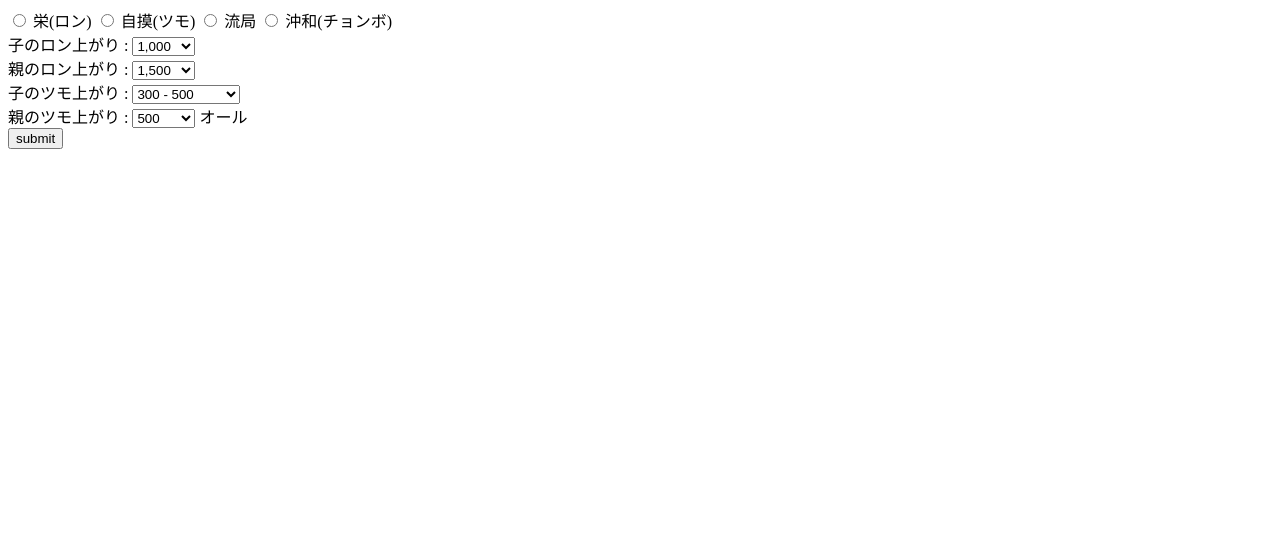
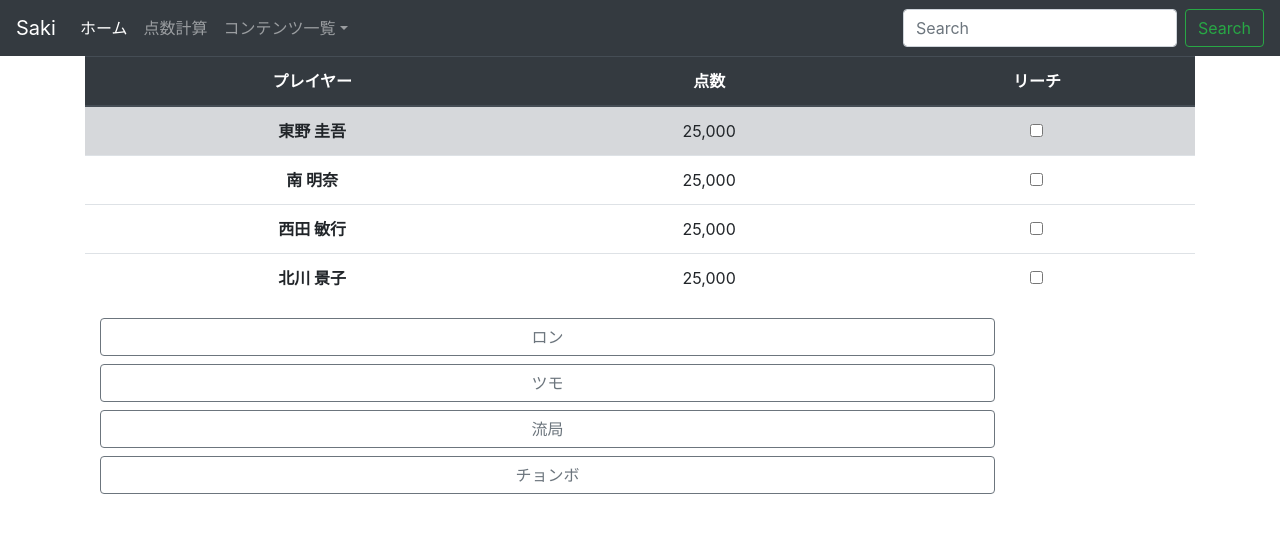
Before and after one commit to TerauchiTonnnura/Mahjong_score, a Django app: template mahjong_score/saki/templates/saki/enter_kyoku_result.html in a window 1280 px wide. Shown: the top 533 px of the page. Run offline with Django 3.2, Linux system fonts and the light colour scheme; the template is opened without the code that fills it: values that come from a table or form of the project are taken from there, others are empty; parts of the project's set-up code (start-up, migrations or seed data) failed here and were passed over; some libraries are stand-ins or nearby versions.

Commit message:
プレイヤーテーブル, 上がりタイプのアコーディオンの作成

```diff
--- a/mahjong_score/saki/forms.py
+++ b/mahjong_score/saki/forms.py
@@ -39,13 +39,6 @@ class StartGame(forms.Form):
         widget=forms.TextInput()
     )
 
-
-RESULT_CHOICES = (
-    ('ron', '栄(ロン)'),
-    ('tsumo', '自摸(ツモ)'),
-    ('ryukyoku', '流局'),
-    ('tyonbo', '沖和(チョンボ)')
-)
 
 CHILDREN_RON_POINT = (
     ('1000', ' 1,000'),
@@ -143,23 +136,25 @@ PARENT_TSUMO_POINT = (
     ('16000', '16,000'),
 )
 
-
-class EnterKyoku(forms.Form):
-    result = forms.ChoiceField(
-        widget=forms.RadioSelect,
-        choices=RESULT_CHOICES,
-        required=True,
-
-    )
+UNIQUE_RYUKYOKU_TYPE = (
+    ('0', '荒牌平局'),
+    ('1', '四風連打'),
+    ('2', '九種九牌'),
+    ('3', '四開槓'),
+    ('4', '三家和'),
+    ('5', '四家立直'),
+)
 
 
 class RonForm(forms.Form):
     child_point = forms.ChoiceField(
+        label='子のロン上がり',
         widget=forms.Select,
         choices=CHILDREN_RON_POINT
     )
 
     parent_point = forms.ChoiceField(
+        label='親のロン上がり',
         widget=forms.Select,
         choices=PARENT_RON_POINT
     )
@@ -167,11 +162,20 @@ class RonForm(forms.Form):
 
 class TsumoForm(forms.Form):
     child_point = forms.ChoiceField(
+        label='子のツモ上がり',
         widget=forms.Select,
         choices=CHILDREN_TSUMO_POINT
     )
 
     parent_point = forms.ChoiceField(
+        label='親のツモ上がり',
         widget=forms.Select,
         choices=PARENT_TSUMO_POINT
     )
+
+
+class RyukyokuForm(forms.Form):
+    unique = forms.ChoiceField(
+        widget=forms.Select,
+        choices=UNIQUE_RYUKYOKU_TYPE
+    )
--- a/mahjong_score/saki/templates/saki/enter_kyoku_result.html
+++ b/mahjong_score/saki/templates/saki/enter_kyoku_result.html
@@ -1,16 +1,164 @@
+{% extends "base.html" %}
+{% block contents %}
+
+<!-- プレイヤーの得点状況の表示，及びリーチ状況の入力 -->
+<table class="table">
+    <thead class="thead-dark">
+    <tr>
+        <th scope="col">プレイヤー</th>
+        <th scope="col">点数</th>
+        <th scope="col">リーチ</th>
+    </tr>
+    </thead>
+
+    <tbody>
+    <tr class="table-secondary">
+        <th scope="row">東野 圭吾</th>
+        <td>25,000</td>
+        <td>
+            <div class="checkbox">
+                <input type="checkbox" value="">
+            </div>
+        </td>
+    </tr>
+    <tr>
+        <th scope="row">南 明奈</th>
+        <td>25,000</td>
+        <td>
+            <div class="checkbox">
+                <input type="checkbox" value="">
+            </div>
+        </td>
+    </tr>
+    <tr>
+        <th scope="row">西田 敏行</th>
+        <td>25,000</td>
+        <td>
+            <div class="checkbox">
+                <input type="checkbox" value="">
+            </div>
+        </td>
+    </tr>
+    <tr>
+        <th scope="row">北川 景子</th>
+        <td>25,000</td>
+        <td>
+            <div class="checkbox">
+                <input type="checkbox" value="">
+            </div>
+        </td>
+    </tr>
+    </tbody>
+</table>
+
+<!-- 上がりタイプのアコーディオン処理 -->
+<div id="accordion_menu">
+    <a data-toggle="collapse" href="#menu00" aria-controls="#menu00" aria-expanded="false">
+        <div class="btn-group btn-group-vertical col-sm-10 btn-group">
+            <label class="btn btn-outline-secondary">
+                ロン
+            </label>
+        </div>
+    </a>
+    <div id="menu00" class="collapse" data-parent="#accordion_menu">
+        <form action="" method="post" enctype="multipart/form-data">
+            {% csrf_token %}
+            西田 から 北川 へ {{form_Ron.child_point}} </br>
+            東野 へ {{form_Ron.parent_point}} </br>
+            <input type="submit" value="確定">
+        </form>
+    </div>
+
+    <a data-toggle="collapse" href="#menu01" aria-controls="#menu01" aria-expanded="false">
+        <div class="btn-group btn-group-vertical col-sm-10 btn-group">
+            <label class="btn btn-outline-secondary">
+                ツモ
+            </label>
+        </div>
+    </a>
+    <div id="menu01" class="collapse" data-parent="#accordion_menu">
+        <form action="" method="post" enctype="multipart/form-data">
+            {% csrf_token %}
+            西田 が {{form_Tsumo.child_point}} </br>
+            東野 が {{form_Tsumo.parent_point}} オール </br>
+            <input type="submit" value="確定">
+        </form>
+    </div>
 
 
-<form action="" method="post" enctype="multipart/form-data">
-{% csrf_token %}
+    <a data-toggle="collapse" href="#menu02" aria-controls="#menu02" aria-expanded="false">
+        <div class="btn-group btn-group-vertical col-sm-10 btn-group">
+            <label class="btn btn-outline-secondary">
+                流局
+            </label>
+        </div>
+    </a>
 
-  {% for radiobutton in form_EnterKyoku.result %}
-  {{radiobutton}}
-  {% endfor %}</br>
+    <div id="menu02" class="collapse" data-parent="#accordion_menu">
+        <form action="" method="post" enctype="multipart/form-data">
+            {% csrf_token %}
+            <div class="form-group row">
+                <div class="col-sm-10 btn-group" data-toggle="buttons">
+                    <label class="btn btn-outline-secondary disabled" style="width: 20%">
+                        聴牌
+                    </label>
+                    <label class="btn btn-outline-secondary" style="width: 20%">
+                        東野
+                    </label>
+                    <label class="btn btn-outline-secondary" style="width: 20%">
+                        南
+                    </label>
+                    <label class="btn btn-outline-secondary" style="width: 20%">
+                        西田
+                    </label>
+                    <label class="btn btn-outline-secondary" style="width: 20%">
+                        北川
+                    </label>
+                </div>
+            </div>
+            {{form_Ryukyoku.unique}}
+            <input type="submit" value="確定">
+        </form>
+    </div>
 
-  子のロン上がり : {{form_Ron.child_point}} </br>
-  親のロン上がり : {{form_Ron.parent_point}} </br>
-  子のツモ上がり : {{form_Tsumo.child_point}} </br>
-  親のツモ上がり : {{form_Tsumo.parent_point}} オール</br>
-  <input type="submit" value="submit">
 
-</form>
+    <a data-toggle="collapse" href="#menu03" aria-controls="#menu03" aria-expanded="false">
+        <div class="btn-group btn-group-vertical col-sm-10 btn-group">
+            <label class="btn btn-outline-secondary">
+                チョンボ
+            </label>
+        </div>
+    </a>
+
+    <div id="menu03" class="collapse" data-parent="#accordion_menu">
+        <form action="" method="post" enctype="multipart/form-data">
+            {% csrf_token %}
+            <div class="form-group row">
+                <div class="col-sm-10 btn-group" data-toggle="buttons">
+                    <label class="btn btn-outline-secondary" style="width: 25%">
+                        東野
+                    </label>
+                    <label class="btn btn-outline-secondary" style="width: 25%">
+                        南
+                    </label>
+                    <label class="btn btn-outline-secondary" style="width: 25%">
+                        西田
+                    </label>
+                    <label class="btn btn-outline-secondary" style="width: 25%">
+                        北川
+                    </label>
+                </div>
+            </div>
+            <input type="submit" value="確定">
+        </form>
+    </div>
+</div>
+
+{% endblock contents%}
+{% block script %}
+<style>
+        tr{
+            text-align: center;
+        }
+</style>
+{% endblock %}
--- a/mahjong_score/saki/urls.py
+++ b/mahjong_score/saki/urls.py
@@ -6,5 +6,4 @@ urlpatterns = [
     path('', views.index, name='index'),
     path('enter_kyoku', views.enter_kyoku_result, name='enter_kyoku_result'),
     path('start_game', views.start_game, name='start_game'),
-    path('enter_hand', views.enter_hand_result, name='enter_hand_result'),
 ]
--- a/mahjong_score/templates/base.html
+++ b/mahjong_score/templates/base.html
@@ -64,7 +64,9 @@
     <!-- Placed at the end of the document so the pages load faster -->
     <script src="https://code.jquery.com/jquery-3.2.1.slim.min.js" integrity="sha384-KJ3o2DKtIkvYIK3UENzmM7KCkRr/rE9/Qpg6aAZGJwFDMVNA/GpGFF93hXpG5KkN" crossorigin="anonymous"></script>
     <script>window.jQuery || document.write('<script src="../../assets/js/vendor/jquery-slim.min.js"><\/script>')</script>
-<!--    <script src="../../assets/js/vendor/popper.min.js"></script>-->
     <script src="{% static 'js/bootstrap.min.js' %}"></script>
+
+  {% block script %}{% endblock %}
+
   </body>
 </html>
```
Also changed, not shown: mahjong_score/saki/views.py (+13 -6 lines).
